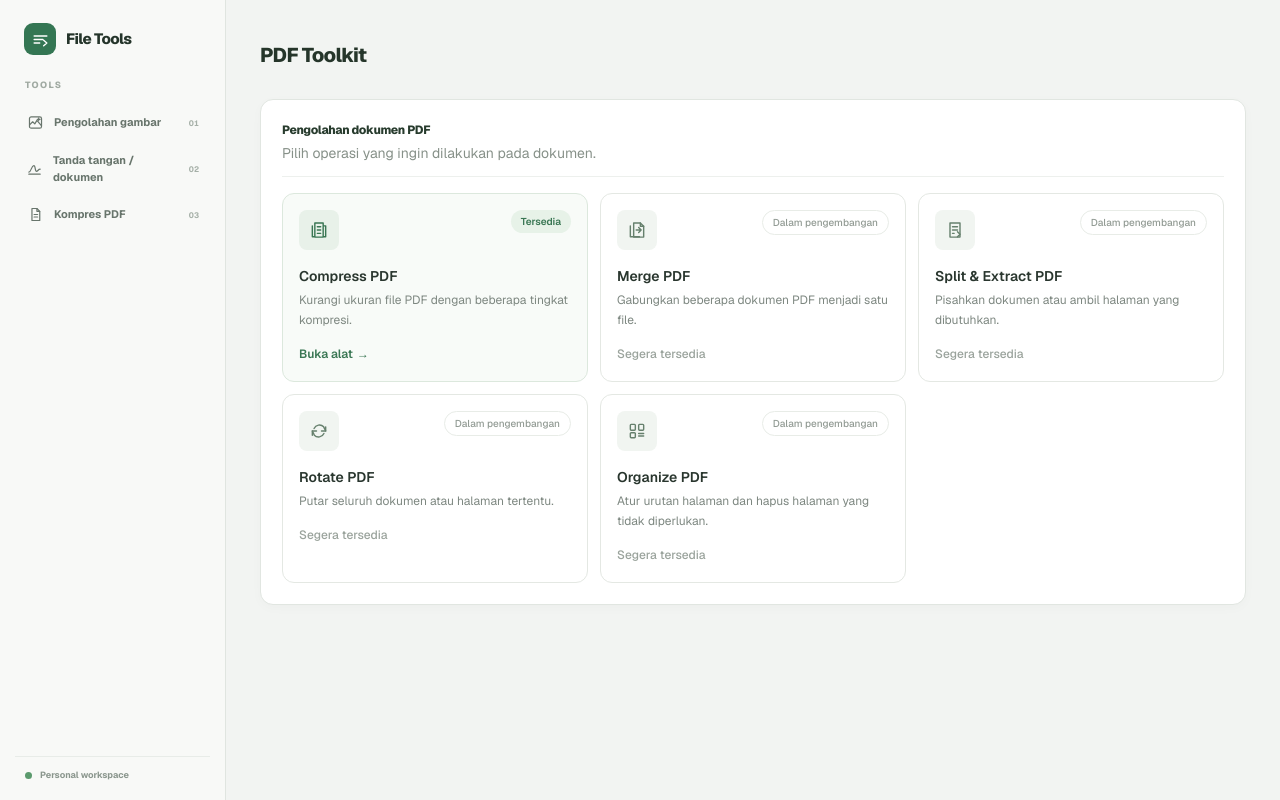
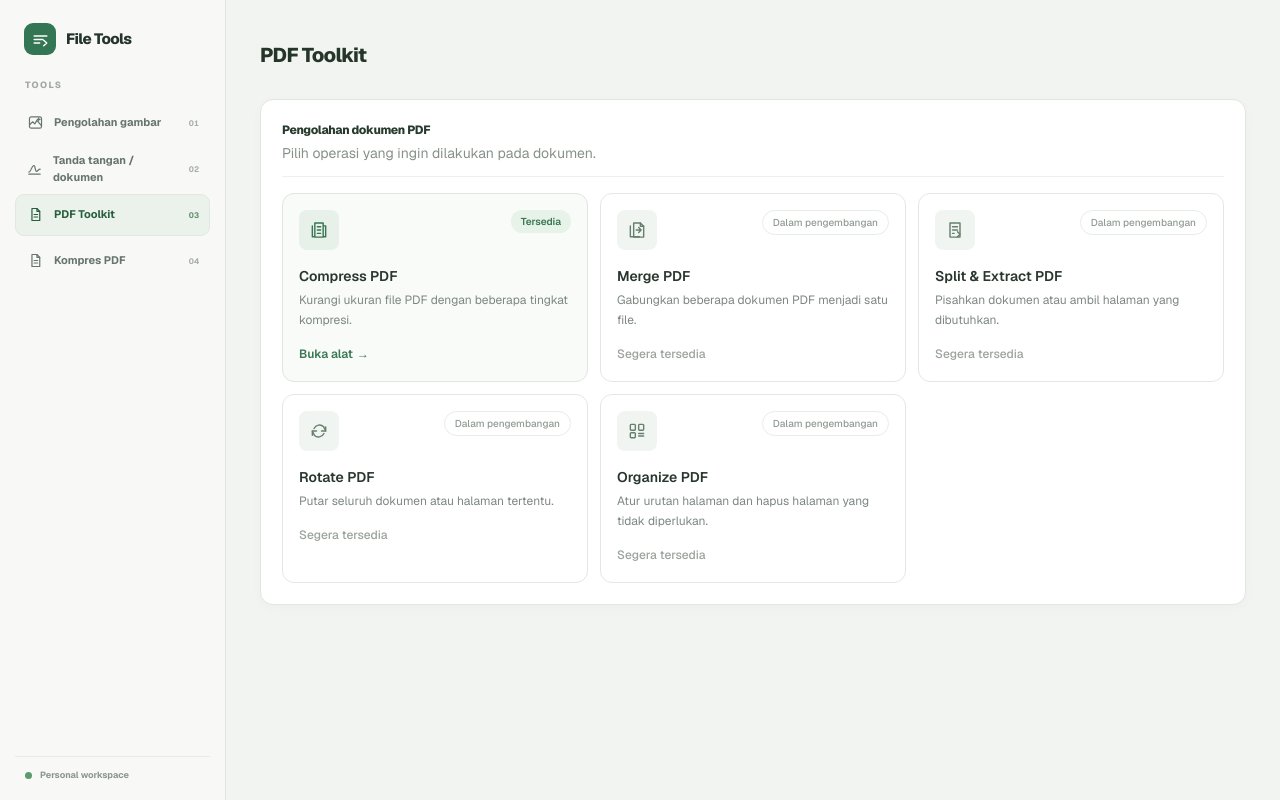
Before and after one commit to adhen10/remove-bg, a Next.js app in the folder frontend/: page /pdf-tools in a window 1280 px wide. Built offline with nearby package versions, Linux system fonts and the light colour scheme.

Commit message:
feat(frontend): add PDF Toolkit navigation

```diff
--- a/frontend/components/SiteHeader.tsx
+++ b/frontend/components/SiteHeader.tsx
@@ -22,6 +22,16 @@ const TABS = [
             <svg viewBox="0 0 24 24" fill="none" stroke="currentColor" strokeWidth="1.7" strokeLinecap="round" strokeLinejoin="round" aria-hidden="true">
                 <path d="M4 17c3.5 0 3.5-9 7-9 2.8 0 1.3 8 4 8 1.5 0 2.4-3 5-3" />
                 <path d="M4 20h16" />
+            </svg>
+        ),
+    },
+    {
+        href: "/pdf-tools",
+        label: "PDF Toolkit",
+        icon: (
+            <svg viewBox="0 0 24 24" fill="none" stroke="currentColor" strokeWidth="1.7" strokeLinecap="round" strokeLinejoin="round" aria-hidden="true">
+                <path d="M7 3.5h7l4 4v13H7z" />
+                <path d="M14 3.5v4h4M10 12h5M10 15.5h5" />
             </svg>
         ),
     },
@@ -55,7 +65,7 @@ export default function SiteHeader() {
             <div className="app-sidebar-label">TOOLS</div>
             <nav aria-label="Tools" className="app-sidebar-nav">
                 {TABS.map((tab, index) => {
-                    const active = pathname === tab.href;
+                    const active = pathname === tab.href || (tab.href === "/pdf-tools" && pathname.startsWith("/pdf-tools/"));
                     return (
                         <Link
                             key={tab.href}
```
